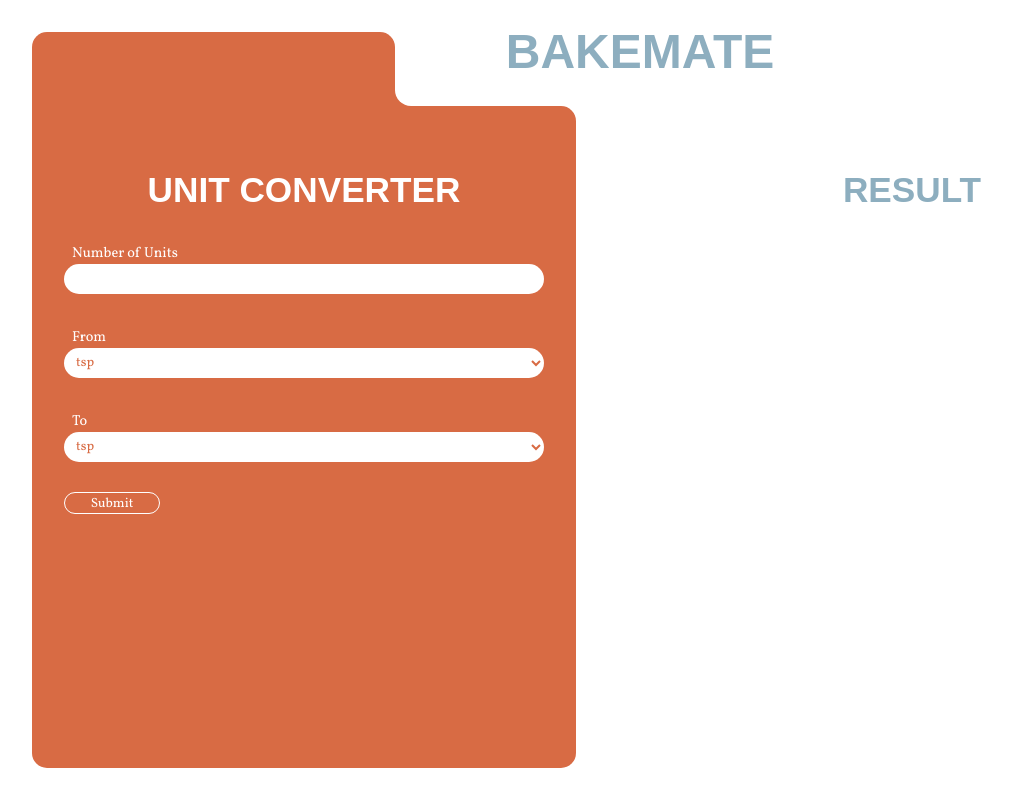
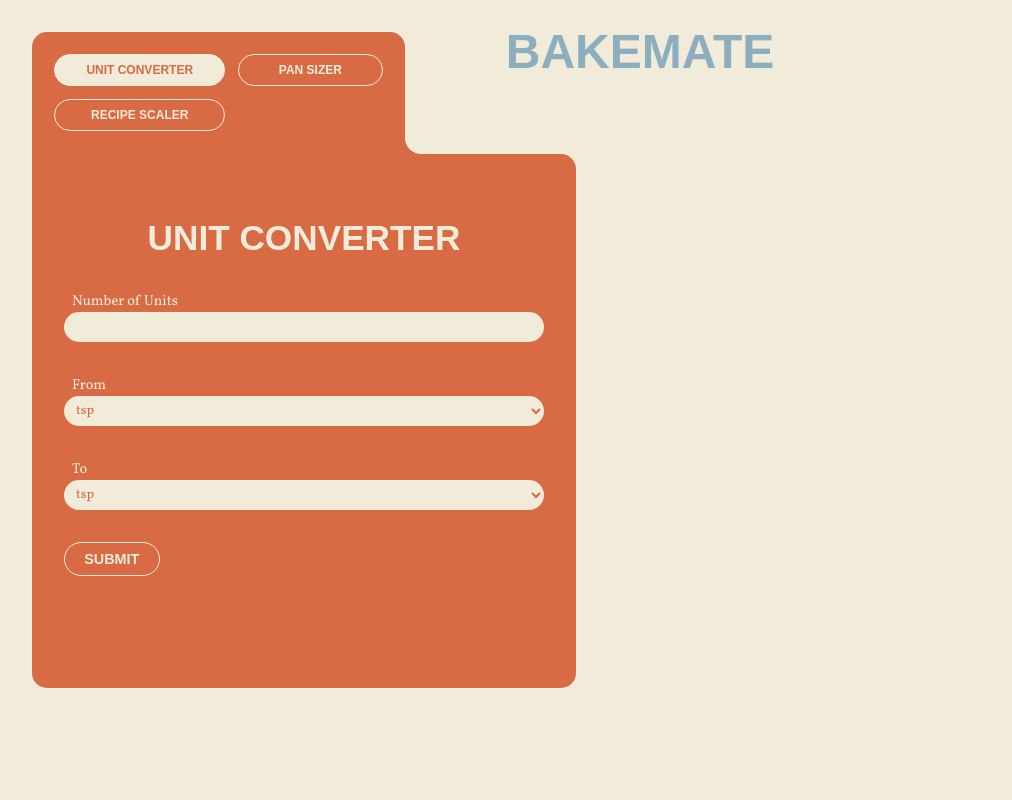
Before and after one commit to amandaclement/bake-mate, a React (Create React App) app: page / in a window 1280 px wide. Shown: the whole page, without its empty margins (0-1012 px from the left). Built offline with nearby package versions, Linux system fonts and the light colour scheme; a web font is replaced by a local one.

Commit message:
Created Toolbar component with functionality + UI styling

```diff
--- a/src/App.js
+++ b/src/App.js
@@ -1,17 +1,65 @@
 import { useState } from 'react';
 import Header from './components/Header.jsx';
+import Toolbar from './components/Toolbar.jsx';
 import UnitConverter from './components/UnitConverter.jsx';
 import PanSizer from './components/PanSizer.jsx';
 import RecipeScaler from './components/RecipeScaler.jsx';
 
+// Array of objects containing tool components and their labels
+const tools = [
+  { component: UnitConverter, label: 'Unit Converter' },
+  { component: PanSizer, label: 'Pan Sizer' },
+  { component: RecipeScaler, label: 'Recipe Scaler' },
+];
+
+// Extracts labels from the tools array
+const toolLabels = tools.map(tool => tool.label);
+
+// Serves as default tool label
+const defaultToolLabel = toolLabels[0];
+
+// Returns a component from its label
+function getComponentFromLabel(label, componentObjectArray) {
+  // Find the object with the chosen label
+  const obj = componentObjectArray.find((component) => component.label === label);
+
+  // Return the object's component property if it's found, otherwise return null
+  return obj ? obj.component : null;
+}
+
 function App() {
+
+  // State variable for tracking active tool
+  const [toolLabel, setToolLabel] = useState(defaultToolLabel);
 
   // State variable for updating result of calculation
   const [result, setResult] = useState('');
 
-  // Handles updating result, which gets triggered by tool (e.g. RecipeScaler) button
+  // Handles setting tool based on user's choice from toolbar options
+  function handleTool(label) {
+    setToolLabel(label);
+
+    // Also reset result on tool change
+    setResult('');
+  }
+
+  // Handles updating result, which gets triggered by tool button
   function handleResult(newResult) {
-    setResult(newResult);
+    setResult(
+        <>
+          <h2>RESULT</h2>
+          <div id="result">{newResult}</div>
+        </>
+    );
+  }
+
+  // Renders selected tool component
+  function renderToolComponent() {
+    // Get tool component corresponding to label
+    const Tool = getComponentFromLabel(toolLabel, tools);
+
+    // Return it in valid component form, with handleResult() passed to it to as a prop to be invoked when user submits form
+    return <Tool handleResult={handleResult} />;
   }
 
   return (
@@ -19,23 +67,15 @@ function App() {
       <Header />
       <div id="main-content">
         <div id="tool-container">
-          <div id="toolbar">
-            <div id="toolbar-content" />
-            <div id="toolbar-gap">
-              <div id="toolbar-square" />
-              <div id="toolbar-ellipse" />
-            </div>
-          </div>
-            {/* Active tool component, with handleResult() passed to it to as a prop to be invoked when user submits form */}
-            <UnitConverter handleResult={handleResult} />
+          <Toolbar labels={toolLabels} defaultLabel={defaultToolLabel} handleTool={handleTool} />
+          {/* Render active tool component */}
+          {renderToolComponent()}
         </div>
         <div id="result-container">
-          <h2>RESULT</h2>
-          <div id="result">
-            {result}
-          </div>
+          {result}
         </div>
       </div>
+      <p id="size-message">BakeMate is not yet optimized for this screen size. Please increase width for now.</p>
     </div>
   );
 }
--- /dev/null
+++ b/src/components/Toolbar.jsx
@@ -0,0 +1,43 @@
+import { useState } from 'react';
+
+export default function Toolbar({ labels, defaultLabel, handleTool }) {
+
+    // State variable for keeping track of the active button's label
+    const [activeButton, setActiveButton] = useState(defaultLabel);
+
+    // Handles tool selection
+    function handleToolChoice(event, label) {
+        // Prevent page reload on button click
+        event.preventDefault();
+
+        // Update activeButton to the label of the clicked button
+        setActiveButton(label);
+
+        // Call handleTool() with the chosen tool, which in turn updates the tool state in App
+        handleTool(label);
+    }
+
+    // React component for Toolbar
+    return (
+        <div id="toolbar">
+            <div id="toolbar-content">
+                <nav>
+                    {labels.map(label => (
+                        <button
+                            key={label}
+                            // Apply the 'active' class to the button only if its label matches activeButton state variable
+                            className={activeButton === label ? 'active' : ''}
+                            onClick={(event) => handleToolChoice(event, label)}>
+                            {label}
+                    </button>
+                    ))}
+                </nav>
+            </div>
+            {/* Used to create toolbar shape */}
+            <div id="toolbar-gap">
+                <div id="toolbar-square" />
+                <div id="toolbar-ellipse" />
+            </div>
+        </div>
+    );
+}
--- a/src/index.css
+++ b/src/index.css
@@ -1,10 +1,10 @@
 @import url('https://fonts.googleapis.com/css2?family=Karla:ital,wght@0,200..800;1,200..800&family=Ojuju:wght@200..800&family=Vollkorn:ital,wght@0,400..900;1,400..900&display=swap');
 
 :root {
-    --primary-color: #FFFFFF;
+    --primary-color: #F1EBD9;
     --secondary-color: #D86B44;
     --tertiary-color: #8DAEBF;
-    --accent-color: #E2E4E3;
+    --accent-color: #FFFFFF;
     --heading-font-family: "Ojuju", sans-serif;
     --body-font-family: "Vollkorn", sans-serif;
     --block-border-radius: 15px;
@@ -14,6 +14,7 @@
 * {
     margin: 0;
     padding: 0;
+    box-sizing: border-box;
     font-family: var(--body-font-family);
 }
 
@@ -31,7 +32,8 @@ header {
 }
 
 h1,
-h2 {
+h2,
+button {
     font-family: var(--heading-font-family);
 }
 
@@ -47,9 +49,7 @@ h2 {
 }
 
 #main-content {
-    height: 100vh;
     padding: 2rem;
-    box-sizing: border-box;
     display: flex;
 }
 
@@ -62,16 +62,50 @@ h2 {
 }
 
 #toolbar {
-    width: 100%;
-    height: 4.6rem;
+    display: flex;
     border-radius: var(--block-border-radius) var(--block-border-radius) 0 0;
-    display: flex;
 }
 
 #toolbar-content {
     flex: 2;
+    padding: 1rem;
     background-color: var(--secondary-color);
     border-radius: var(--block-border-radius) var(--block-border-radius) 0 0;
+}
+
+#toolbar nav {
+    display: flex;
+    flex-wrap: wrap;
+}
+
+#toolbar nav button,
+.tool button {
+    color: var(--primary-color);
+    background-color: var(--secondary-color);
+    border: 1.5px solid var(--primary-color);
+    font-weight: 700;
+    font-size: 0.9rem;
+    text-transform: uppercase;
+}
+
+#toolbar nav button {
+    flex-grow: 1;
+    max-width: 50%;
+    margin: 0.4rem;
+    padding: 0.5rem 0.7rem;
+    font-size: 0.75rem;
+}
+
+#toolbar nav button:hover,
+.tool button:hover,
+#toolbar .active {
+    background-color: var(--primary-color);
+    color: var(--secondary-color);
+}
+
+#toolbar nav button:hover,
+.tool button:hover {
+    transition: 0.2s;
 }
 
 #toolbar-gap {
@@ -100,11 +134,10 @@ h2 {
 
 .tool {
     height: calc(100% - 4.6rem);
-    padding: 4rem 2rem 2rem 2rem;
+    padding: 4rem 2rem;
     background-color: var(--secondary-color);
     color: var(--primary-color);
     border-radius: 0 var(--block-border-radius) var(--block-border-radius) var(--block-border-radius);
-    box-sizing: border-box;
 }
 
 .tool label {
@@ -120,10 +153,10 @@ h2 {
 .tool input,
 .tool select,
 .tool textarea,
-.tool button {
+.tool button,
+#toolbar nav button {
     display: block;
     border-radius: var(--field-border-radius);
-    box-sizing: border-box;
 }
 
 .tool input,
@@ -159,23 +192,13 @@ h2 {
 }
 
 .tool button {
-    width: 6rem;
-    margin-top: 30px;
-    padding-top: 1px;
+    margin-top: 2rem;
+    padding: 0.5rem 1.2rem;
     background-color: var(--secondary-color);
-    color: var(--primary-color);
-    border: 1.5px solid var(--primary-color);
-}
-
-.tool button:hover {
-    background-color: var(--primary-color);
-    color: var(--secondary-color);
-    transition: 0.2s;
 }
 
 #result-container {
     padding: 8.6rem 4rem 2rem 4rem;
-    box-sizing: border-box;
     color: var(--tertiary-color);
 }
 
@@ -187,9 +210,37 @@ h2 {
 #result p,
 #result ul {
     display: inline-block;
+}
+
+#result p {
     margin-top: 2rem;
+}
+
+#result ul {
+    margin-top: 1.5rem;
 }
 
 #result li {
     margin-top: 0.5rem;
 }
+
+#size-message {
+    display: none;
+}
+
+/* Rules for 930px and less */
+@media only screen and (max-width: 930px) {
+    header,
+    #main-content {
+        display: none;
+    }
+
+    #size-message {
+        display: block;
+        position: fixed;
+        top: 50%;
+        left: 50%;
+        transform: translate(-50%, -50%);
+        text-align: center;
+    }
+}
--- a/src/utils/panHelpers.js
+++ b/src/utils/panHelpers.js
@@ -93,12 +93,10 @@ export function renderResult(matches) {
         return <p>No substitutions found.</p>;
     }
     return (
-        <div>
-            <ul>
-                {matches.map((match, index) => (
-                    <li key={index}>{match}</li>
-                ))}
-            </ul>
-        </div>
+        <ul>
+            {matches.map((match, index) => (
+                <li key={index}>{match}</li>
+            ))}
+        </ul>
     );
 }
```
